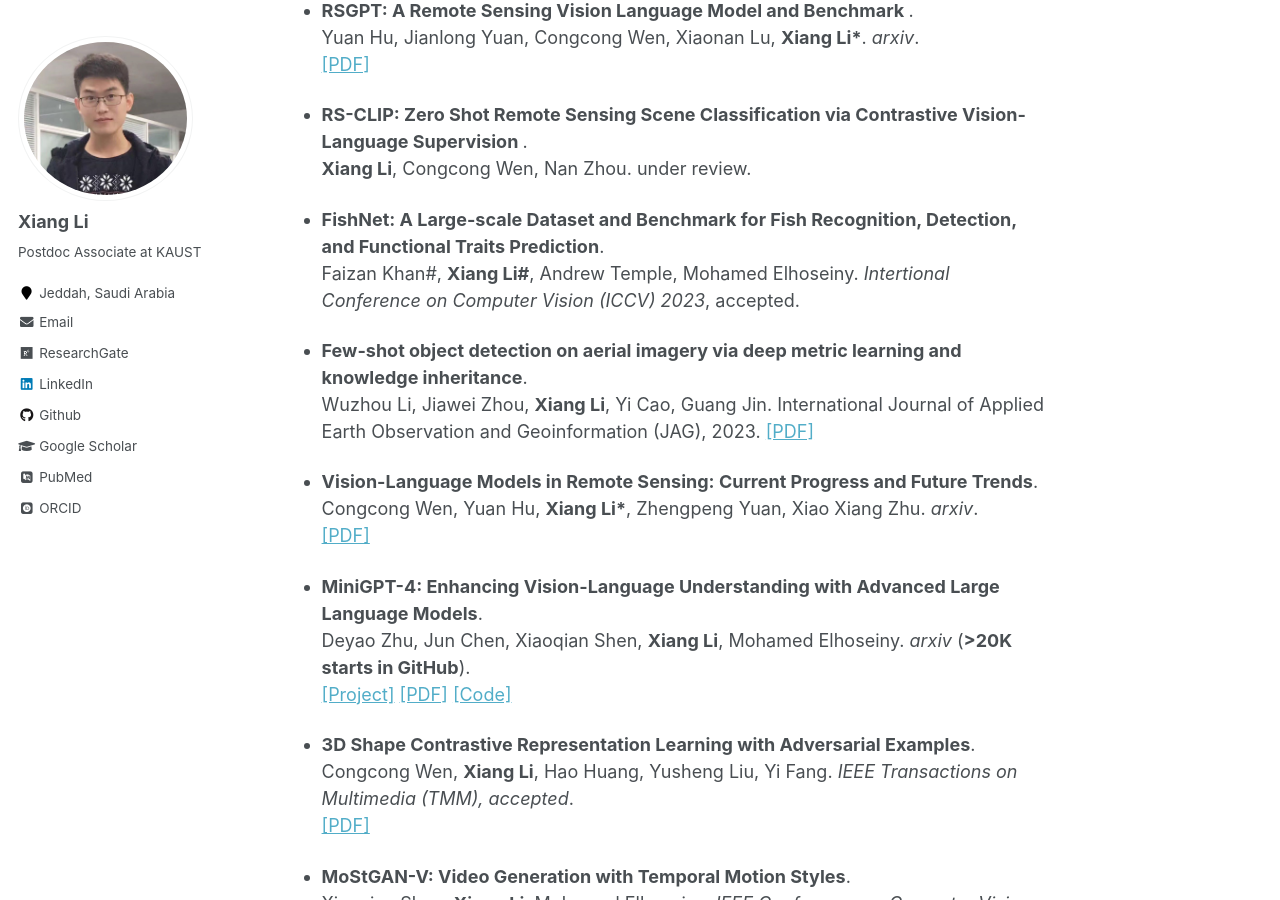
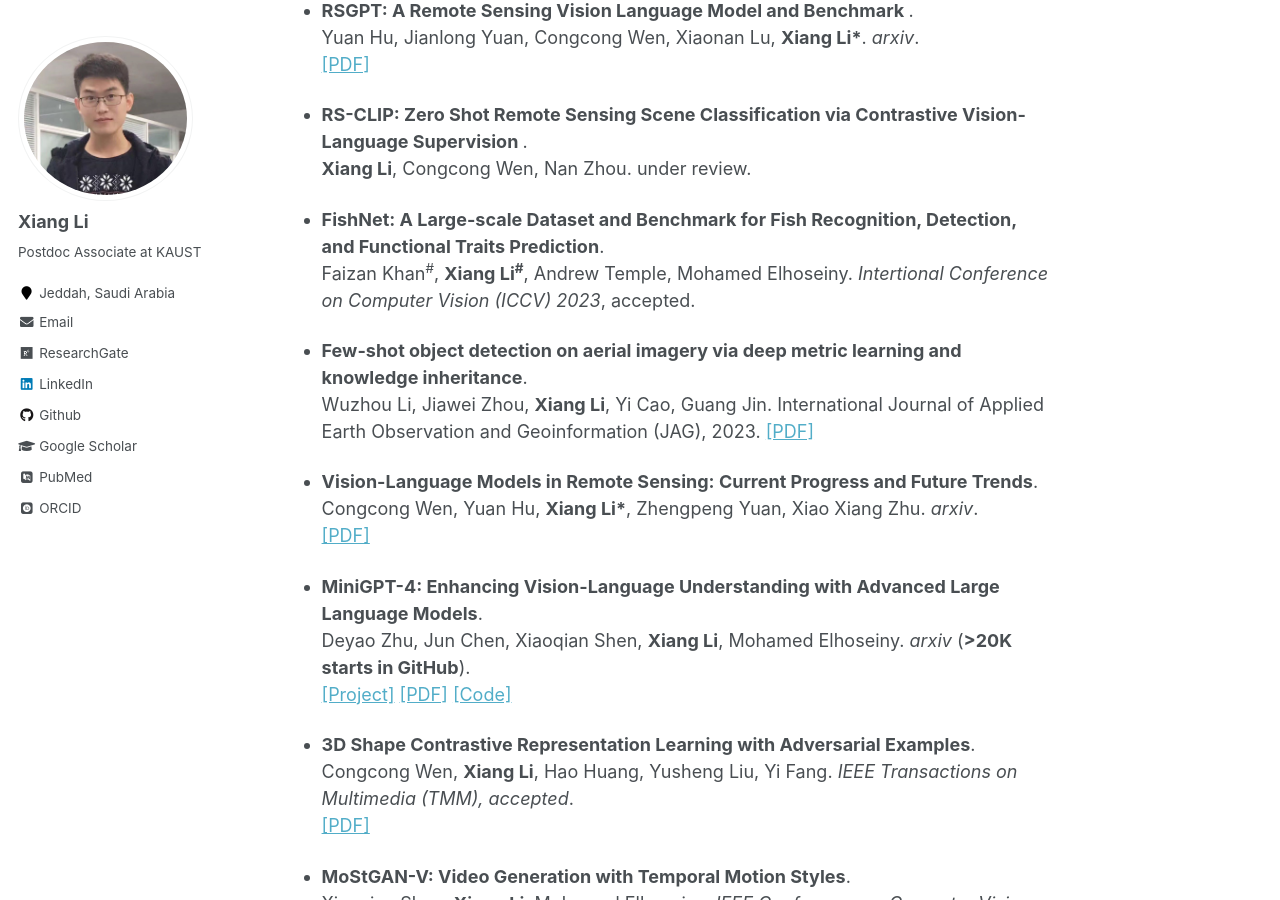
Before and after one commit to lx709/lx709.github.io, a Jekyll site: the page built from _pages/publications.md, in a window 1280 px wide and 900 px high, scrolled down 317 px. Built offline with Jekyll 4.4.1, drawn with Linux system fonts in a browser that asks for light colours; some web fonts are replaced.

```diff
--- a/_pages/publications.md
+++ b/_pages/publications.md
@@ -16,7 +16,7 @@ Yuan Hu, Jianlong Yuan, Congcong Wen, Xiaonan Lu, <b>Xiang Li*</b>. <i>arxiv</i>
 <b>Xiang Li</b>, Congcong Wen, Nan Zhou. under review.
 
 * <b>FishNet: A Large-scale Dataset and Benchmark for Fish Recognition, Detection, and Functional Traits Prediction</b>. <br>
-Faizan Khan#, <b>Xiang Li#</b>, Andrew Temple, Mohamed Elhoseiny. <i>Intertional Conference on Computer Vision (ICCV) 2023</i>, accepted.<br>
+Faizan Khan<sup>#</sup>, <b>Xiang Li<sup>#</sup></b>, Andrew Temple, Mohamed Elhoseiny. <i>Intertional Conference on Computer Vision (ICCV) 2023</i>, accepted.<br>
 
 * <b>Few-shot object detection on aerial imagery via deep metric learning and knowledge inheritance</b>. <br>
 Wuzhou Li, Jiawei Zhou, <b>Xiang Li</b>, Yi Cao, Guang Jin. International Journal of Applied Earth Observation and Geoinformation (JAG), 2023.
```
